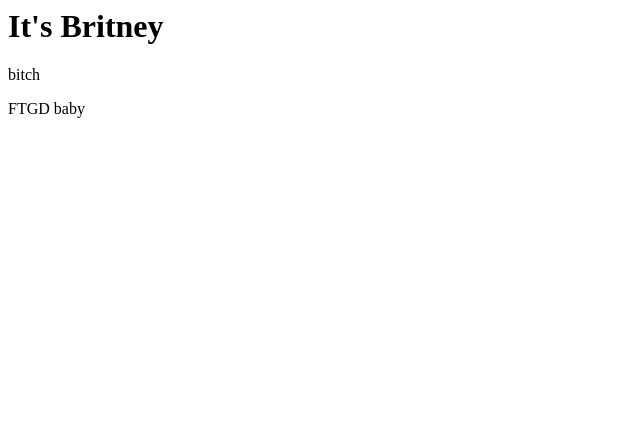
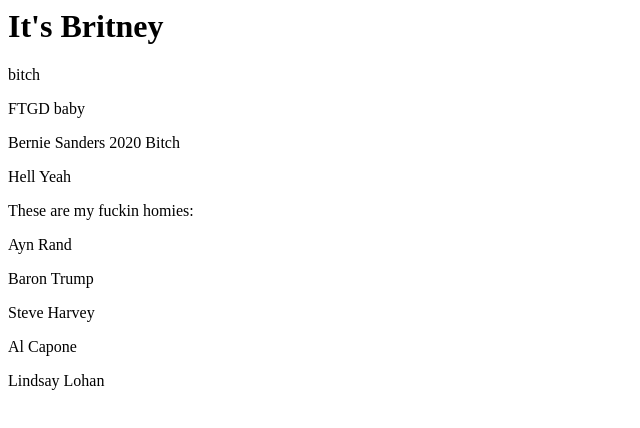
Before and after one commit to NHartMusic/modern_js, a plain HTML site: page index.html in a window 1280 px wide. Shown: the whole page, without its empty margins (0-640 px from the left). Drawn offline with Linux system fonts and the light colour scheme.

Commit message:
printing lists

```diff
--- a/functions/domManipulations.js
+++ b/functions/domManipulations.js
@@ -13,6 +13,31 @@ const people = ['Steve Bannon', 'Michelle Bachman', 'Darth Vader', 'Billy Lee Tu
 //console.log(html)
 // ul.innerHTML = html
 
-const para = document.querySelector('.gang__gang')
+// const para = document.querySelectorAll('p')
+//
+// console.log(para)
 
-console.log(para)
+const para = document.querySelector('p')
+
+//para.innerText += ', here come that rat'
+
+const paras = document.querySelectorAll('p')
+
+//console.log(paras)
+
+// paras.forEach(para => {
+//     console.log(para.innerText)
+//     para.innerText = ' rat'
+// })
+
+const content = document.querySelector('.content')
+
+//console.log(content.innerHTML)
+
+//content.innerHTML += '<h2>LETS GO BITCH</h2>'
+
+const theHomies = ['Ayn Rand', 'Baron Trump', 'Steve Harvey', 'Al Capone', 'Lindsay Lohan']
+
+theHomies.forEach(homie => {
+    content.innerHTML += `<p>${homie}</p>`
+})
--- a/index.html
+++ b/index.html
@@ -22,6 +22,16 @@
 
     <p class="gang__gang">FTGD baby</p>
 
+    <p>Bernie Sanders 2020 Bitch</p>
+
+    <p>Hell Yeah</p>
+
+    <div class="content">
+        <p class="content__inner">
+            These are my fuckin homies:
+        </p>
+    </div>
+
     <script src='functions/domManipulations.js'></script>
 
 </body>
```
